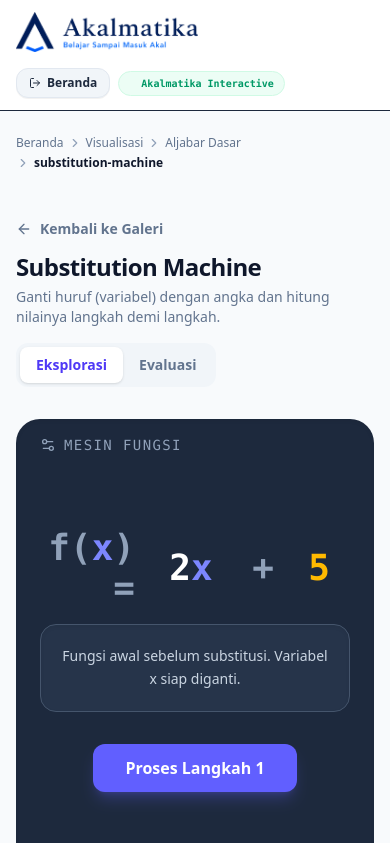
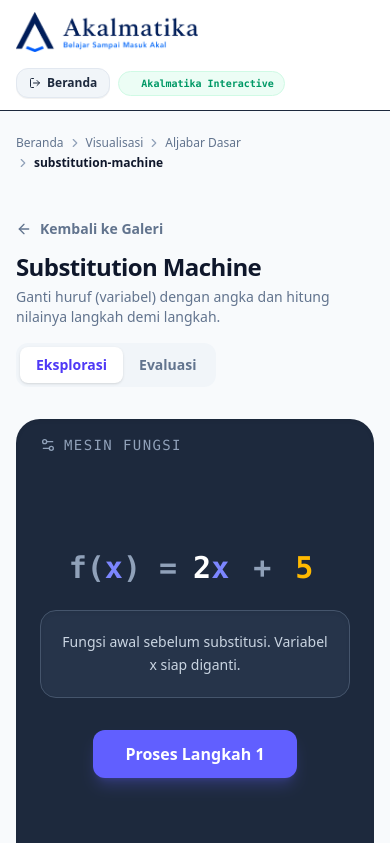
Before and after one commit to Akalmatika/akalmatika-core-trace, a React (Vite) app: page /student/visualizations/algebra/substitution-machine in a window 390 px wide. Shown: the top 843 px of the page. Built offline with nearby package versions, Linux system fonts and the light colour scheme.

Commit message:
fix: refactor substitution machine layout to css grid for mobile responsiveness

```diff
--- a/src/pages/visualizations/algebra/SubstitutionMachinePage.tsx
+++ b/src/pages/visualizations/algebra/SubstitutionMachinePage.tsx
@@ -93,71 +93,68 @@ export default function SubstitutionMachinePage() {
                  <Settings2 size={16} /> Mesin Fungsi
               </div>
 
-              <div className="flex flex-col gap-2 w-full max-w-xl mt-8 mb-4 items-center">
-
-                 <div className="flex flex-col text-4xl md:text-5xl font-mono font-black items-start">
+              <div className="flex justify-center w-full mt-8 mb-4">
+                 <div className="grid grid-cols-[auto_auto_auto_auto] gap-x-2 md:gap-x-4 lg:gap-x-6 items-center text-3xl md:text-4xl lg:text-5xl font-mono font-black justify-items-center whitespace-nowrap">
 
                     {/* ROW 1 */}
-                    <div className="flex items-center gap-2 md:gap-4">
-                       <div className="w-24 md:w-32 text-right text-slate-400">
+                    <div className="text-slate-400 justify-self-end py-2">
                        f({step >= 1 ? <span className="text-emerald-400 transition-colors duration-1000">{xVal}</span> : <span className="text-indigo-400 transition-colors duration-1000">x</span>}) =
                     </div>
-                       <div className="flex items-center gap-2 md:gap-4">
-                          <div className={`w-24 md:w-32 text-center transition-all duration-1000 ${step === 2 ? 'bg-indigo-900/80 ring-4 ring-indigo-400 rounded-xl p-2 scale-110 shadow-lg' : 'p-2'}`}>
+                    <div className={`transition-all duration-1000 ${step === 2 ? 'bg-indigo-900/80 ring-4 ring-indigo-400 rounded-xl p-2 scale-110 shadow-lg' : 'p-2'}`}>
                        <span className="text-white">2</span>
                        <span className={`transition-all duration-1000 ${step >= 1 ? 'text-emerald-400' : 'text-indigo-400'}`}>
                           {step >= 1 ? `(${xVal})` : 'x'}
                        </span>
                     </div>
-                          <div className="w-8 text-center text-slate-400">+</div>
-                          <div className={`w-16 md:w-20 text-center text-amber-400 transition-all duration-1000 ${step === 2 ? 'bg-indigo-900/80 ring-4 ring-indigo-400 rounded-xl p-2 scale-110 shadow-lg' : 'p-2'}`}>
+                    <div className="text-slate-400 py-2">+</div>
+                    <div className={`text-amber-400 transition-all duration-1000 ${step === 2 ? 'bg-indigo-900/80 ring-4 ring-indigo-400 rounded-xl p-2 scale-110 shadow-lg' : 'p-2'}`}>
                        5
-                          </div>
-                       </div>
                     </div>
 
                     {/* ROW 2 (Arrows 1) */}
-                    <div className={`flex items-center gap-2 md:gap-4 transition-all duration-[1000ms] ${step >= 2 ? 'opacity-100 h-12 delay-[1500ms]' : 'opacity-0 h-0 overflow-hidden delay-0'}`}>
-                       <div className="w-24 md:w-32"></div>
-                       <div className="flex items-center gap-2 md:gap-4">
-                          <div className="w-24 md:w-32 flex justify-center"><ArrowDown className="text-slate-400 animate-bounce" /></div>
-                          <div className="w-8"></div>
-                          <div className="w-16 md:w-20 flex justify-center"><ArrowDown className="text-slate-400 animate-bounce" /></div>
+                    <div className="justify-self-end"></div>
+                    <div className={`flex items-center transition-all duration-[1000ms] ${step >= 2 ? 'opacity-100 h-10 md:h-12 delay-[1500ms]' : 'opacity-0 h-0 overflow-hidden delay-0'}`}>
+                       <ArrowDown className="text-slate-400 animate-bounce" />
                     </div>
+                    <div></div>
+                    <div className={`flex items-center transition-all duration-[1000ms] ${step >= 2 ? 'opacity-100 h-10 md:h-12 delay-[1500ms]' : 'opacity-0 h-0 overflow-hidden delay-0'}`}>
+                       <ArrowDown className="text-slate-400 animate-bounce" />
                     </div>
 
                     {/* ROW 3 */}
-                    <div className={`flex items-center gap-2 md:gap-4 transition-all duration-[1000ms] ${step >= 2 ? 'opacity-100 h-16 md:h-20 delay-[3000ms]' : 'opacity-0 h-0 overflow-hidden delay-0'}`}>
-                       <div className="w-24 md:w-32 text-right text-slate-400">=</div>
-                       <div className="flex items-center gap-2 md:gap-4">
-                          <div className={`w-24 md:w-32 text-center text-white transition-all duration-1000 ${step === 3 ? 'bg-indigo-900/80 ring-4 ring-indigo-400 rounded-xl p-2 scale-110 shadow-lg' : 'p-2'}`}>
-                             {2 * xVal}
+                    <div className={`justify-self-end flex items-center transition-all duration-[1000ms] ${step >= 2 ? 'opacity-100 h-14 md:h-20 delay-[3000ms]' : 'opacity-0 h-0 overflow-hidden delay-0'}`}>
+                       <span className="text-slate-400">=</span>
                     </div>
-                          <div className={`w-8 text-center text-slate-400 transition-all duration-1000 ${step === 3 ? 'bg-indigo-900/80 ring-4 ring-indigo-400 rounded-xl p-2 scale-110 shadow-lg' : 'p-2'}`}>
+                    <div className={`flex items-center transition-all duration-[1000ms] ${step >= 2 ? 'opacity-100 h-14 md:h-20 delay-[3000ms]' : 'opacity-0 h-0 overflow-hidden delay-0'}`}>
+                       <div className={`transition-all duration-1000 ${step === 3 ? 'bg-indigo-900/80 ring-4 ring-indigo-400 rounded-xl p-2 scale-110 shadow-lg' : 'p-2'}`}>
+                          <span className="text-white">{2 * xVal}</span>
+                       </div>
+                    </div>
+                    <div className={`flex items-center transition-all duration-[1000ms] ${step >= 2 ? 'opacity-100 h-14 md:h-20 delay-[3000ms]' : 'opacity-0 h-0 overflow-hidden delay-0'}`}>
+                       <div className={`transition-all duration-1000 ${step === 3 ? 'bg-indigo-900/80 ring-4 ring-indigo-400 rounded-xl p-2 scale-110 shadow-lg text-slate-400' : 'p-2 text-slate-400'}`}>
                           +
                        </div>
-                          <div className={`w-16 md:w-20 text-center text-amber-400 transition-all duration-1000 ${step === 3 ? 'bg-indigo-900/80 ring-4 ring-indigo-400 rounded-xl p-2 scale-110 shadow-lg' : 'p-2'}`}>
+                    </div>
+                    <div className={`flex items-center transition-all duration-[1000ms] ${step >= 2 ? 'opacity-100 h-14 md:h-20 delay-[3000ms]' : 'opacity-0 h-0 overflow-hidden delay-0'}`}>
+                       <div className={`transition-all duration-1000 ${step === 3 ? 'bg-indigo-900/80 ring-4 ring-indigo-400 rounded-xl p-2 scale-110 shadow-lg text-amber-400' : 'p-2 text-amber-400'}`}>
                           5
-                          </div>
                        </div>
                     </div>
 
                     {/* ROW 4 (Arrow 2) */}
-                    <div className={`flex items-center gap-2 md:gap-4 transition-all duration-[1000ms] ${step >= 3 ? 'opacity-100 h-12 delay-[1500ms]' : 'opacity-0 h-0 overflow-hidden delay-0'}`}>
-                       <div className="w-24 md:w-32"></div>
-                       <div className="flex items-center gap-2 md:gap-4 w-[13rem] md:w-[16rem] justify-center">
+                    <div></div>
+                    <div className={`col-span-3 flex items-center justify-center transition-all duration-[1000ms] ${step >= 3 ? 'opacity-100 h-10 md:h-12 delay-[1500ms]' : 'opacity-0 h-0 overflow-hidden delay-0'}`}>
                        <ArrowDown className="text-slate-400 animate-bounce" />
-                       </div>
                     </div>
 
                     {/* ROW 5 (Result) */}
-                    <div className={`flex items-center gap-2 md:gap-4 transition-all duration-[1000ms] ${step >= 3 ? 'opacity-100 h-20 md:h-24 delay-[3000ms]' : 'opacity-0 h-0 overflow-hidden delay-0'}`}>
-                       <div className="w-24 md:w-32 text-right text-slate-400">=</div>
-                       <div className="flex items-center gap-2 md:gap-4 w-[13rem] md:w-[16rem] justify-center">
-                          <span className="text-5xl md:text-6xl text-emerald-400 bg-emerald-900/50 px-6 py-2 rounded-2xl border-4 border-emerald-500 shadow-[0_0_30px_rgba(16,185,129,0.3)]">
+                    <div className={`justify-self-end flex items-center transition-all duration-[1000ms] ${step >= 3 ? 'opacity-100 h-16 md:h-24 delay-[3000ms]' : 'opacity-0 h-0 overflow-hidden delay-0'}`}>
+                       <span className="text-slate-400">=</span>
+                    </div>
+                    <div className={`col-span-3 flex items-center justify-center transition-all duration-[1000ms] ${step >= 3 ? 'opacity-100 h-16 md:h-24 delay-[3000ms]' : 'opacity-0 h-0 overflow-hidden delay-0'}`}>
+                       <span className="text-4xl md:text-5xl lg:text-6xl text-emerald-400 bg-emerald-900/50 px-6 py-2 rounded-2xl border-4 border-emerald-500 shadow-[0_0_30px_rgba(16,185,129,0.3)]">
                           {2 * xVal + 5}
                        </span>
-                       </div>
                     </div>
 
                  </div>
```
Lines whose indentation alone changed are shown as unchanged.
